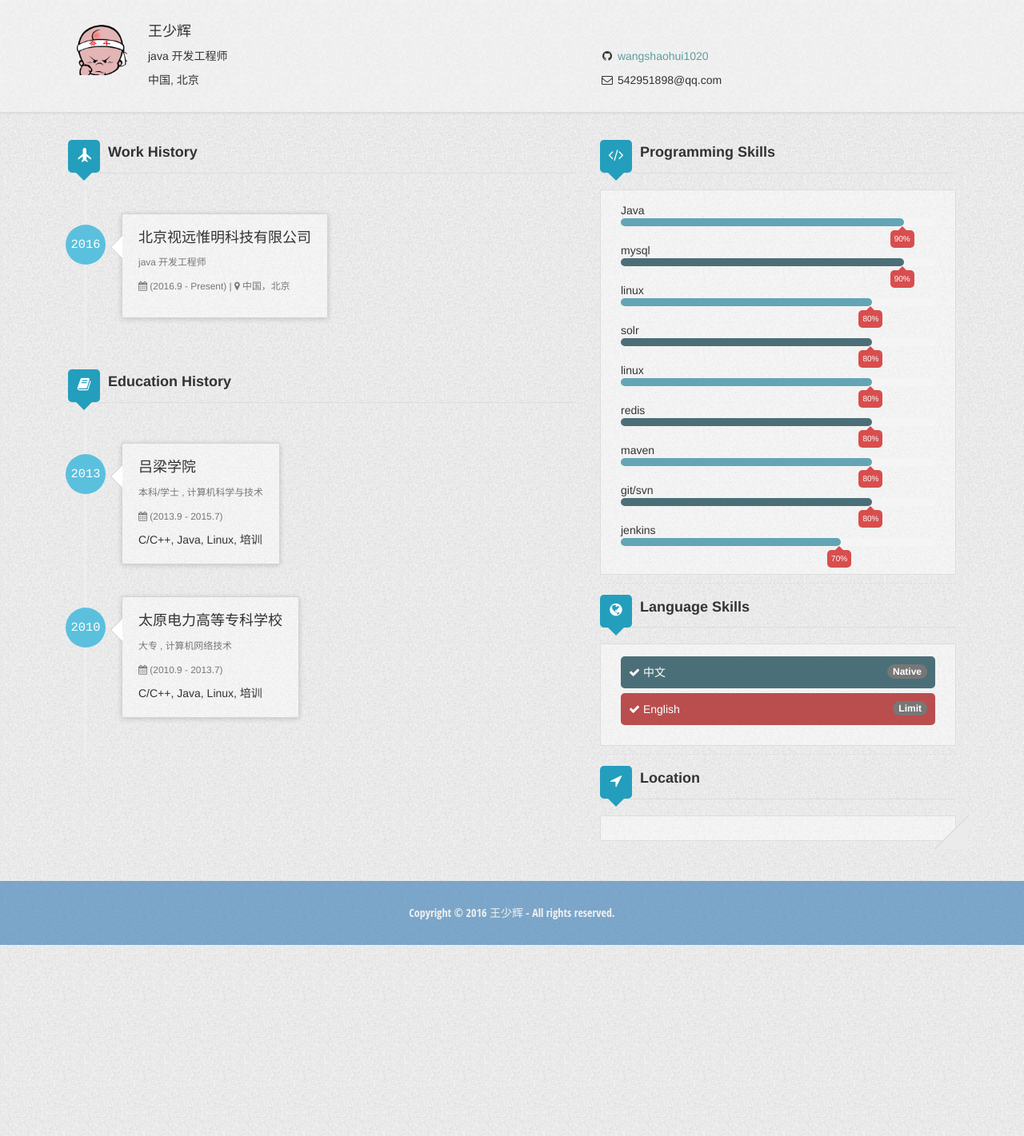
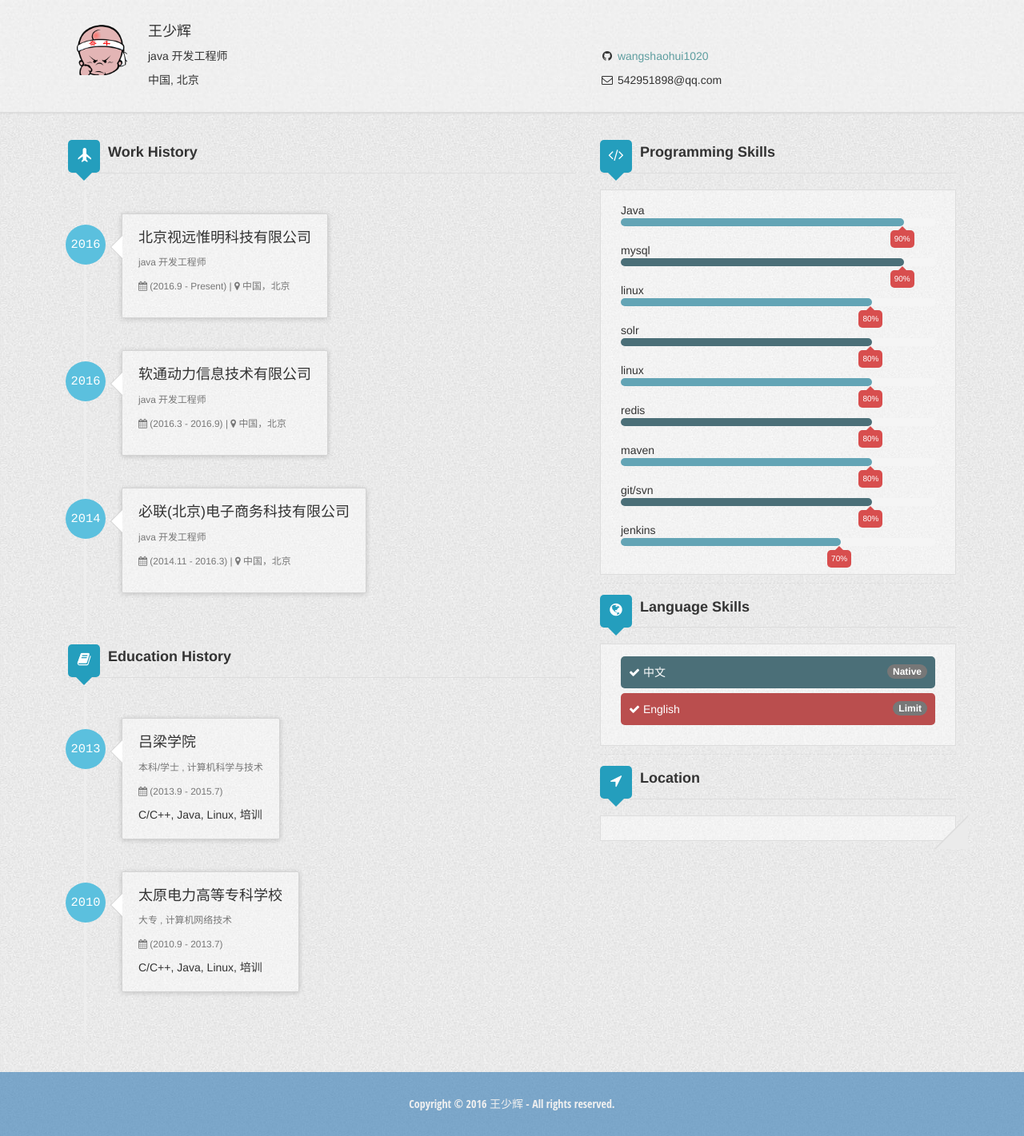
Before and after one commit to KuJMSliwang/KuJMSliwang.github.io, a Jekyll site: the page built from about.html, in a window 1280 px wide. Shown: the whole page at 80% size. Built offline with Jekyll 4.4.1, drawn with Linux system fonts in a browser that asks for light colours.

Commit message:
内容修改

```diff
--- a/_data/author.yml
+++ b/_data/author.yml
@@ -12,6 +12,20 @@ workHistory:
   title: java 开发工程师
   started: 2016
   duration: (2016.9 - Present)
+  description:
+- work3:
+  company: 软通动力信息技术有限公司
+  location: 中国，北京
+  title: java 开发工程师
+  started: 2016
+  duration: (2016.3 - 2016.9)
+  description:
+- work3:
+  company: 必联(北京)电子商务科技有限公司
+  location: 中国，北京
+  title: java 开发工程师
+  started: 2014
+  duration: (2014.11 - 2016.3)
   description:
 
 
```
